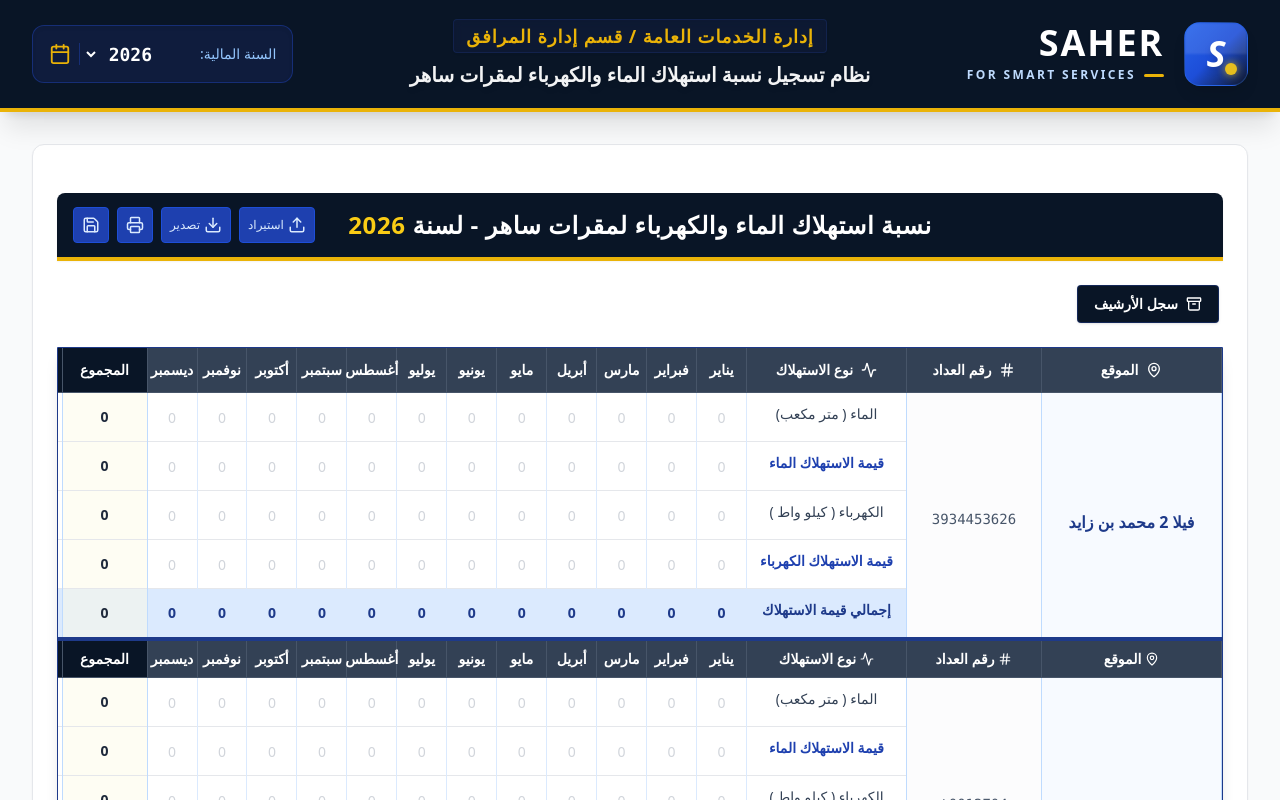
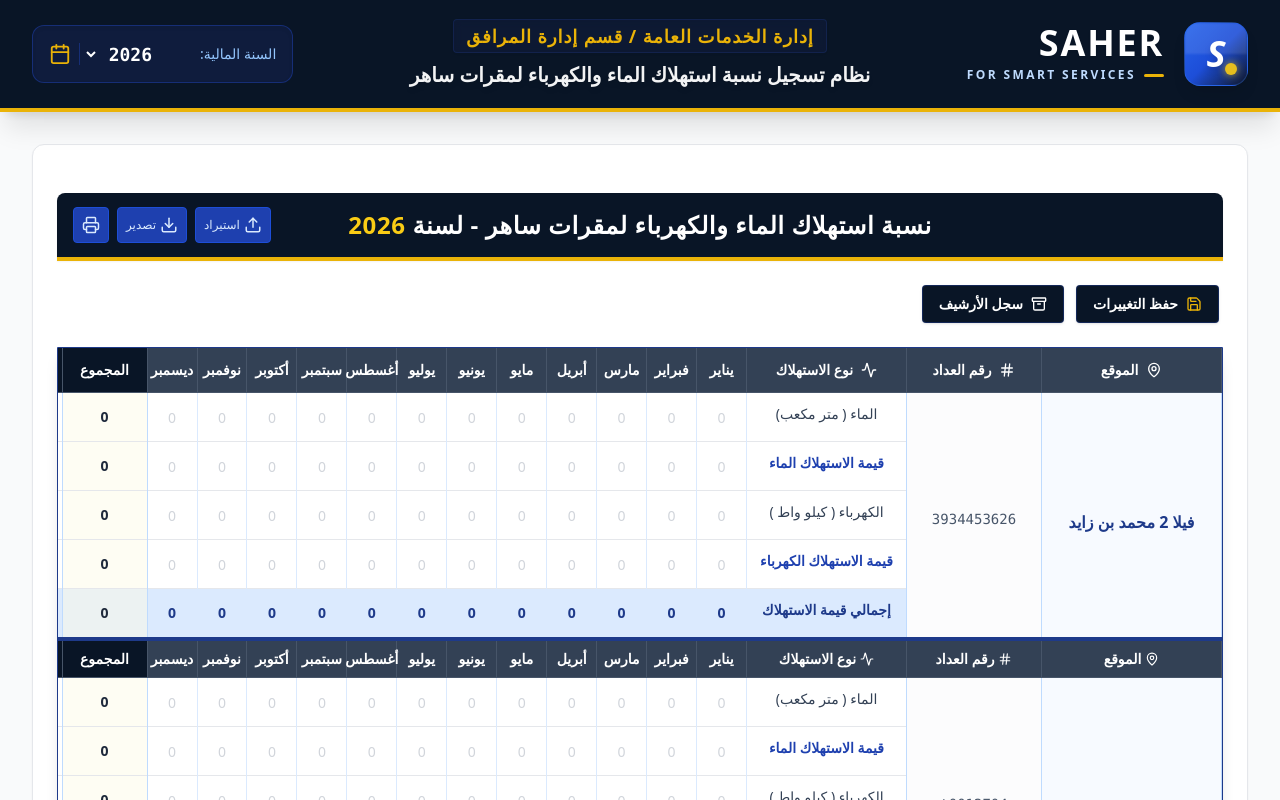
Before and after one commit to privatep88/record_water_elc, a React (Vite) app: page / in a window 1280 px wide. Shown: the top 800 px of the page. Built offline with nearby package versions, Linux system fonts and the light colour scheme.

Commit message:
feat: Improve save functionality and feedback
Increase debounce timeout for auto-save to 1000ms.
Add manual save button with immediate save and feedback.
Update save status icon in the header to reflect changes.

```diff
--- a/App.tsx
+++ b/App.tsx
@@ -80,7 +80,7 @@
       if (saveTimeoutRef.current) clearTimeout(saveTimeoutRef.current);
       setAutoSaveStatus('saving');
 
-      // Debounce the save operation: wait 500ms after the last change before saving.
+      // Debounce the save operation: wait 1000ms after the last change before saving.
       saveTimeoutRef.current = window.setTimeout(() => {
           saveData(STORAGE_KEYS.DATA, dataByYear);
           saveData(STORAGE_KEYS.TEMPLATE, templateSites);
@@ -91,7 +91,7 @@
           saveTimeoutRef.current = window.setTimeout(() => {
               setAutoSaveStatus('idle');
           }, 1500);
-      }, 500);
+      }, 1000);
     } else {
       // On first render, just mark the component as mounted.
       isMounted.current = true;
@@ -110,9 +110,21 @@
 
   // Manual Save Handler
   const handleManualSave = useCallback(() => {
+    // If an auto-save is pending, clear it and save immediately
+    if (saveTimeoutRef.current) {
+        clearTimeout(saveTimeoutRef.current);
+    }
+
     saveData(STORAGE_KEYS.DATA, dataByYear);
     saveData(STORAGE_KEYS.TEMPLATE, templateSites);
     saveData(STORAGE_KEYS.ARCHIVES, archivesByYear);
+
+    // Also trigger the "Saved" status in the header for feedback
+    setAutoSaveStatus('saved');
+    saveTimeoutRef.current = window.setTimeout(() => {
+        setAutoSaveStatus('idle');
+    }, 1500);
+
   }, [dataByYear, templateSites, archivesByYear, saveData]);
 
   // Get the data for the currently selected year.
--- a/components/ConsumptionTable.tsx
+++ b/components/ConsumptionTable.tsx
@@ -649,11 +649,15 @@
            <button onClick={handleImportClick} className="bg-blue-800 hover:bg-blue-700 text-blue-100 p-2 rounded transition-all border border-blue-700 flex items-center gap-1" title="استيراد من Excel"><Upload size={18} /><span className="hidden md:inline text-xs">استيراد</span></button>
            <button onClick={handleExportClick} className="bg-blue-800 hover:bg-blue-700 text-blue-100 p-2 rounded transition-all border border-blue-700 flex items-center gap-1" title="تصدير الى Excel"><Download size={18} /><span className="hidden md:inline text-xs">تصدير</span></button>
            <button onClick={() => window.print()} className="bg-blue-800 hover:bg-blue-700 text-blue-100 p-2 rounded transition-all border border-blue-700" title="طباعة"><Printer size={18} /></button>
-           <button onClick={handleSaveClick} className="bg-blue-800 hover:bg-blue-700 text-blue-100 p-2 rounded transition-all border border-blue-700 flex items-center justify-center min-w-[36px]" title="حفظ">{saveStatus === 'saved' ? <Check size={18} className="text-green-400" /> : <Save size={18} />}</button>
         </div>
       </div>
 
-      <div className="flex justify-start px-1 print:hidden">
+      <div className="flex justify-start px-1 print:hidden gap-3 items-center">
+        <button onClick={handleSaveClick} className="flex items-center gap-2 bg-[#091526] hover:bg-blue-800 text-white px-4 py-2 rounded shadow transition-all text-sm font-bold border border-blue-900/50 group">
+          {saveStatus === 'saved' ? <Check size={16} className="text-green-400" /> : <Save size={16} className="text-yellow-500 group-hover:text-white transition-colors" />}
+          <span>حفظ التغييرات</span>
+        </button>
+
         <button onClick={() => setShowArchive(!showArchive)} className="flex items-center gap-2 bg-[#091526] hover:bg-blue-800 text-white px-4 py-2 rounded shadow transition-all text-sm font-bold border border-blue-900/50">
           <Archive size={16} />سجل الأرشيف
           {archivedData.length > 0 && <span className="bg-red-500 text-white text-[10px] px-1.5 rounded-full mr-1">{archivedData.length}</span>}
```
